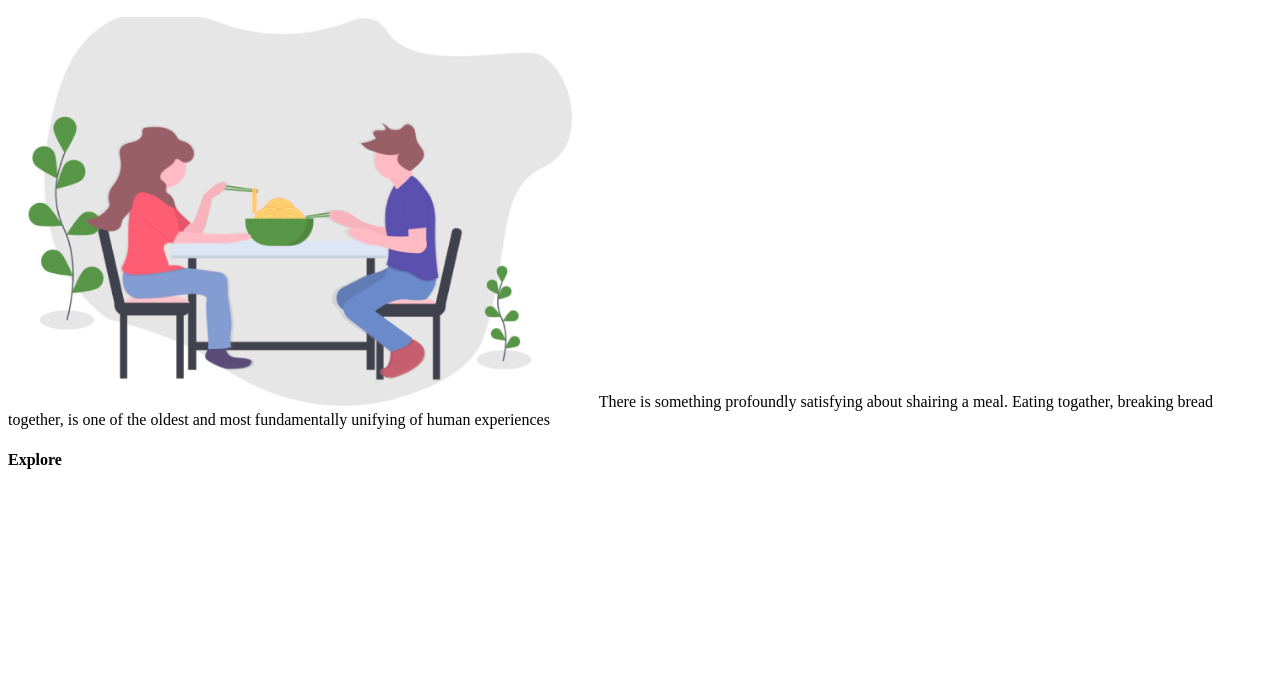
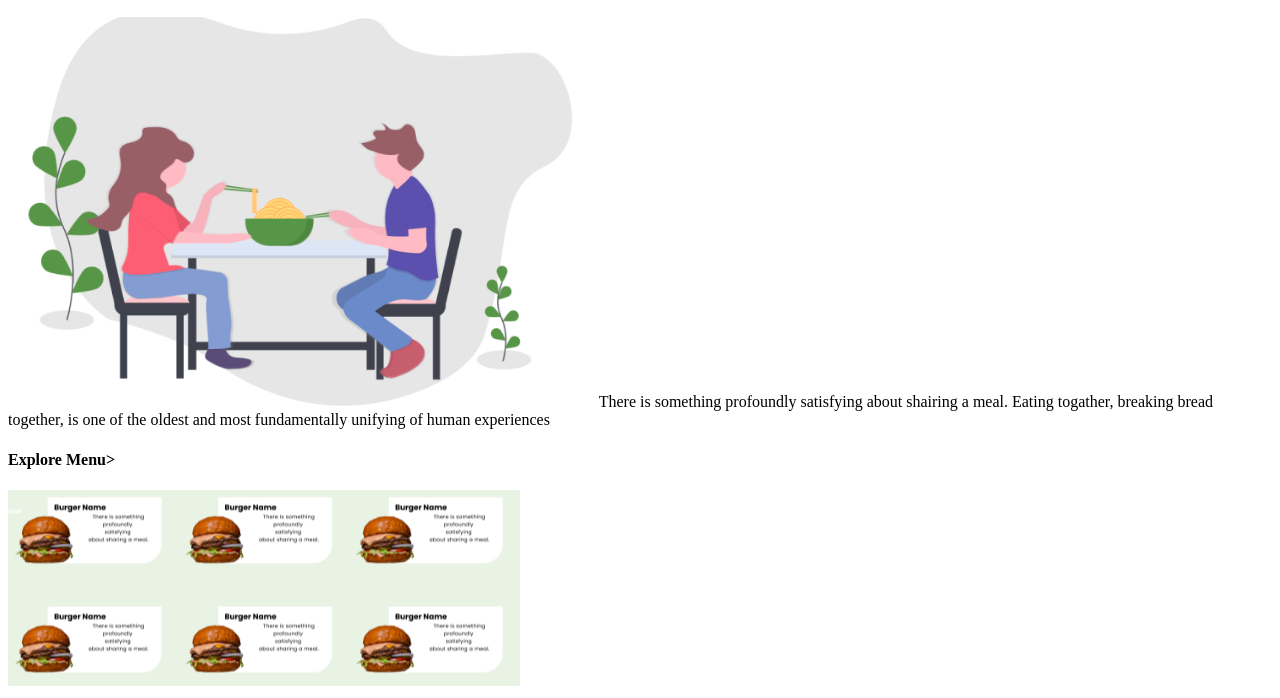
Before and after one commit to CKmwaa/Street-Food-Website, a plain HTML site: page index.html in a window 1280 px wide. Shown: the part 335-1033 px from the top of the page. Before the commit the page ends 825 px from the top, so only its background shows below. Drawn offline with Linux system fonts and the light colour scheme.

Commit message:
Added images

```diff
--- a/index.html
+++ b/index.html
@@ -26,6 +26,7 @@
             <img src="Eat.png" alt="Share a meal">
             <a>There is something profoundly satisfying about shairing a meal. Eating togather, breaking bread together, is one of the oldest and most fundamentally unifying of human experiences</a>
         </div>
-        <h4>Explore</h4>
+        <h4>Explore Menu></h4>
+        <img src="Burger.png" alt="Burger">
         </body>
 </html>
```
Also changed, not shown: Burger.png (added), Drinks.png (added).
